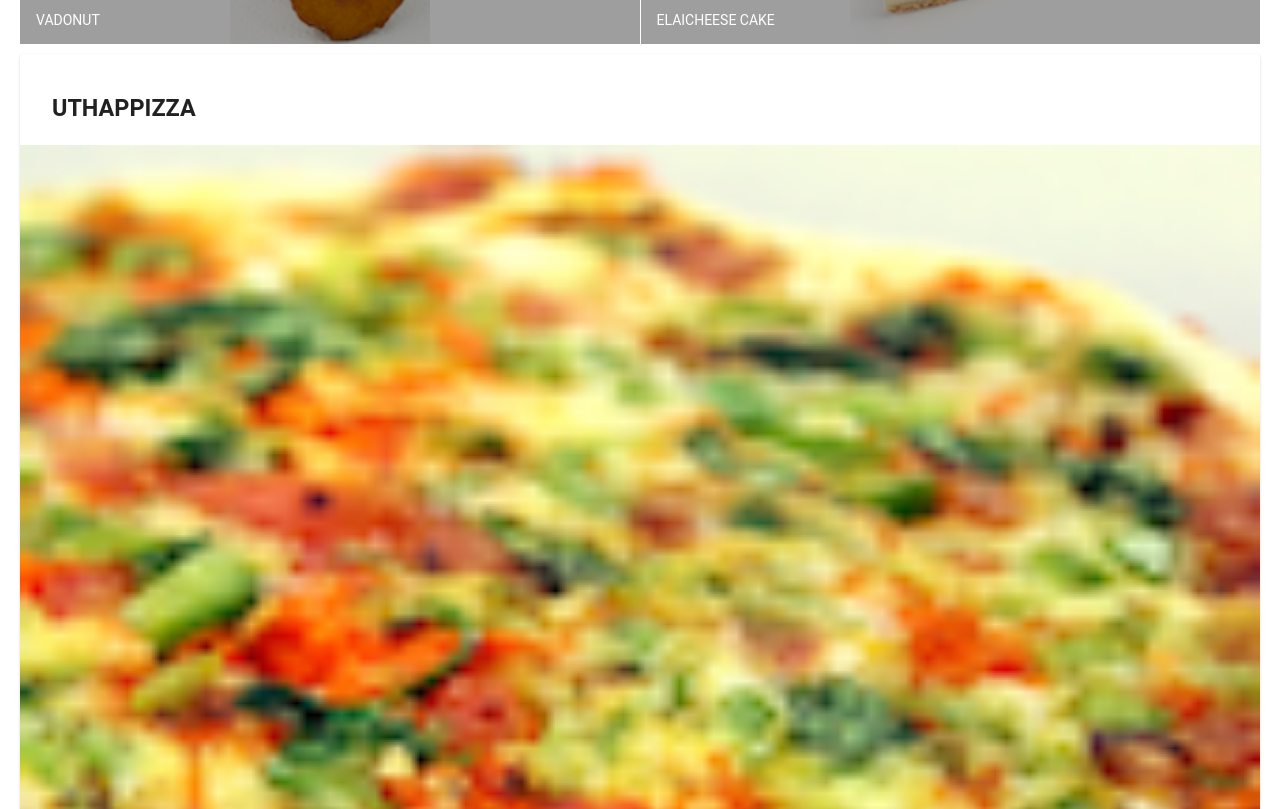
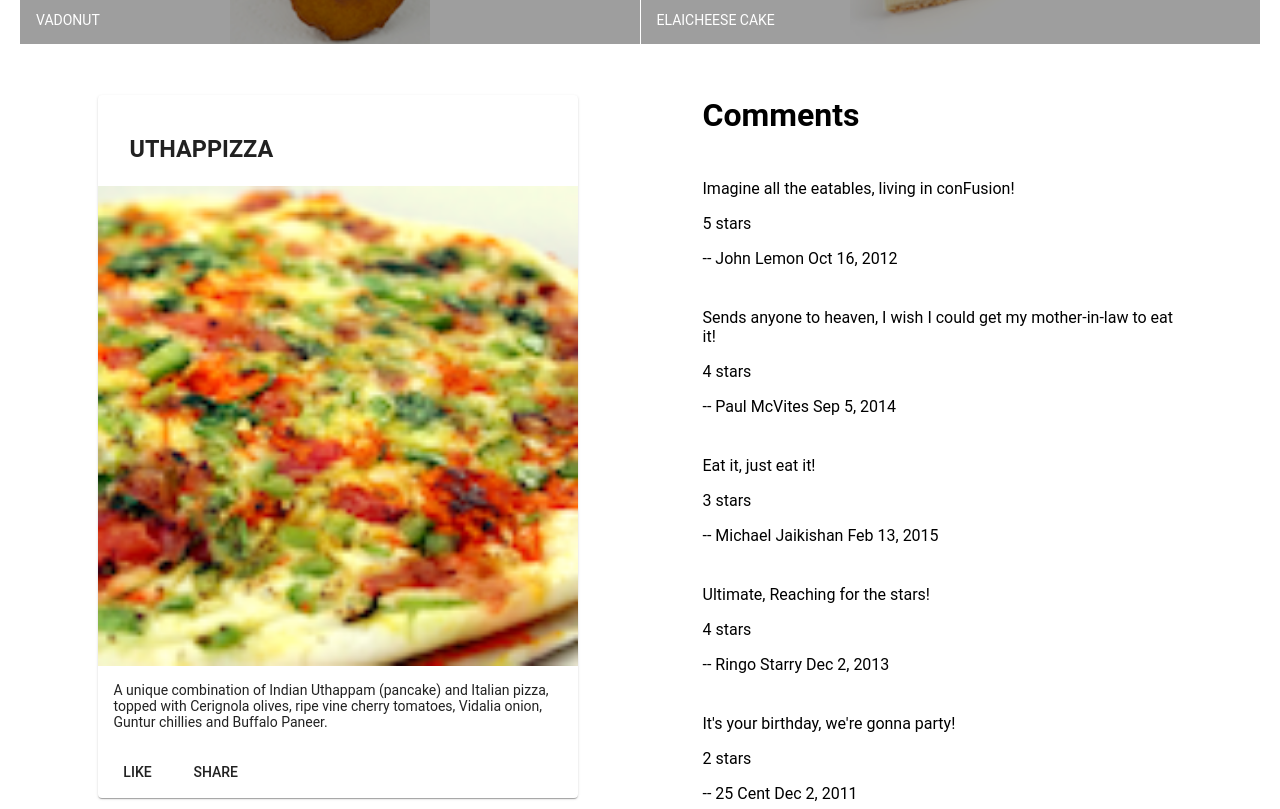
Before and after one commit to NadaTO/conFusion, an Angular app: page / in a window 1280 px wide. Shown: the part 520-1329 px from the top of the page. Built offline with nearby package versions, Linux system fonts and the light colour scheme.

Commit message:
do the first assignment

```diff
--- a/src/app/app.module.ts
+++ b/src/app/app.module.ts
@@ -12,11 +12,13 @@
 import { MatGridListModule } from '@angular/material/grid-list';
 import { MatCardModule } from '@angular/material/card';
 import { MatButtonModule } from '@angular/material/button';
+import { DishdetailComponent } from './dishdetail/dishdetail.component';
 
 @NgModule({
   declarations: [
     AppComponent,
-    MenuComponent
+    MenuComponent,
+    DishdetailComponent
   ],
   imports: [
     BrowserModule,
--- /dev/null
+++ b/src/app/dishdetail/dishdetail.component.html
@@ -0,0 +1,38 @@
+<div class="container"
+    fxLayout="row"
+    fxLayout.sm="column"
+    fxLayout.xs="column"
+    fxLayoutAlign.gt-md="space-around center"
+    fxLayoutGap="10px"
+    fxLayoutGap.xs="0">
+
+  <div fxFlex="40" *ngIf="dish">
+    <mat-card>
+      <mat-card-header>
+        <mat-card-title>
+          <h3>{{dish.name | uppercase}}</h3>
+        </mat-card-title>
+      </mat-card-header>
+      <img mat-card-image src={{dish.image}} alt={{dish.name}}>
+      <mat-card-content>
+        <p>{{dish.description}}
+        </p>
+      </mat-card-content>
+      <mat-card-actions>
+        <button mat-button>LIKE</button>
+        <button mat-button>SHARE</button>
+      </mat-card-actions>
+    </mat-card>
+  </div>
+
+  <div fxFlex="40">
+    <h1> Comments </h1>
+    <mat-list  *ngFor= "let commentdish of dish.comments" >
+     <p> {{ commentdish.comment }}</p>
+     <p> {{ commentdish.rating }} stars </p>
+     <p> -- {{ commentdish.author }} {{ commentdish.date | date }} </p>
+
+     </mat-list>
+  </div>
+
+</div>
--- /dev/null
+++ b/src/app/dishdetail/dishdetail.component.ts
@@ -0,0 +1,61 @@
+import { Component, OnInit } from '@angular/core';
+
+const DISH = {
+  id: '0',
+  name: 'Uthappizza',
+  image: '/assets/images/uthappizza.png',
+  category: 'mains',
+  featured: true,
+  label: 'Hot',
+  price: '4.99',
+  // tslint:disable-next-line:max-line-length
+  description: 'A unique combination of Indian Uthappam (pancake) and Italian pizza, topped with Cerignola olives, ripe vine cherry tomatoes, Vidalia onion, Guntur chillies and Buffalo Paneer.',
+  comments: [
+       {
+           rating: 5,
+           comment: 'Imagine all the eatables, living in conFusion!',
+           author: 'John Lemon',
+           date: '2012-10-16T17:57:28.556094Z'
+       },
+       {
+           rating: 4,
+           comment: 'Sends anyone to heaven, I wish I could get my mother-in-law to eat it!',
+           author: 'Paul McVites',
+           date: '2014-09-05T17:57:28.556094Z'
+       },
+       {
+           rating: 3,
+           comment: 'Eat it, just eat it!',
+           author: 'Michael Jaikishan',
+           date: '2015-02-13T17:57:28.556094Z'
+       },
+       {
+           rating: 4,
+           comment: 'Ultimate, Reaching for the stars!',
+           author: 'Ringo Starry',
+           date: '2013-12-02T17:57:28.556094Z'
+       },
+       {
+           rating: 2,
+           comment: 'It\'s your birthday, we\'re gonna party!',
+           author: '25 Cent',
+           date: '2011-12-02T17:57:28.556094Z'
+       }
+   ]
+};
+
+@Component({
+  selector: 'app-dishdetail',
+  templateUrl: './dishdetail.component.html',
+  styleUrls: ['./dishdetail.component.scss']
+})
+export class DishdetailComponent implements OnInit {
+
+  dish = DISH;
+
+  constructor() { }
+
+  ngOnInit() {
+  }
+
+}
--- a/src/app/menu/menu.component.html
+++ b/src/app/menu/menu.component.html
@@ -20,24 +20,7 @@
     </mat-grid-list>
   </div>
 
+ <app-dishdetail> </app-dishdetail>
 
-<div fxFlex *ngIf="selectedDish">
-<mat-card>
-  <mat-card-header>
-    <mat-card-title>
-      <h3>{{selectedDish.name | uppercase}}</h3>
-    </mat-card-title>
-  </mat-card-header>
-  <img mat-card-image src={{selectedDish.image}} alt={{selectedDish.name}}>
-  <mat-card-content>
-    <p>{{selectedDish.description}}
-    </p>
-  </mat-card-content>
-  <mat-card-actions>
-    <button mat-button>LIKE</button>
-    <button mat-button>SHARE</button>
-  </mat-card-actions>
-</mat-card>
-</div>
 
 </div>
```
Also changed, not shown: src/app/shared/dishdetail.ts (added, +16 -0 lines), src/app/dishdetail/dishdetail.component.scss (added), 1 other file (tests, documents, lock files or other folders).
